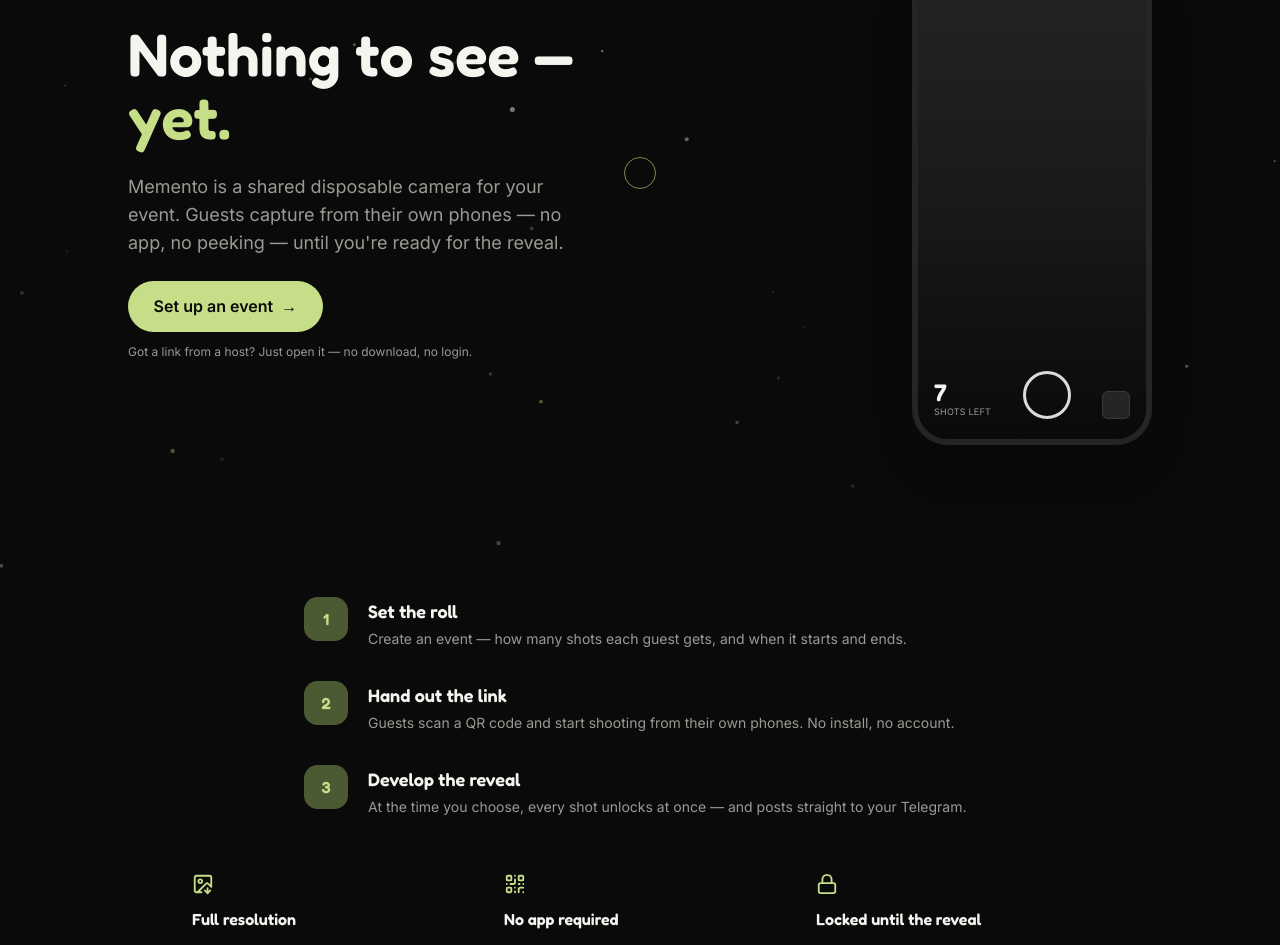
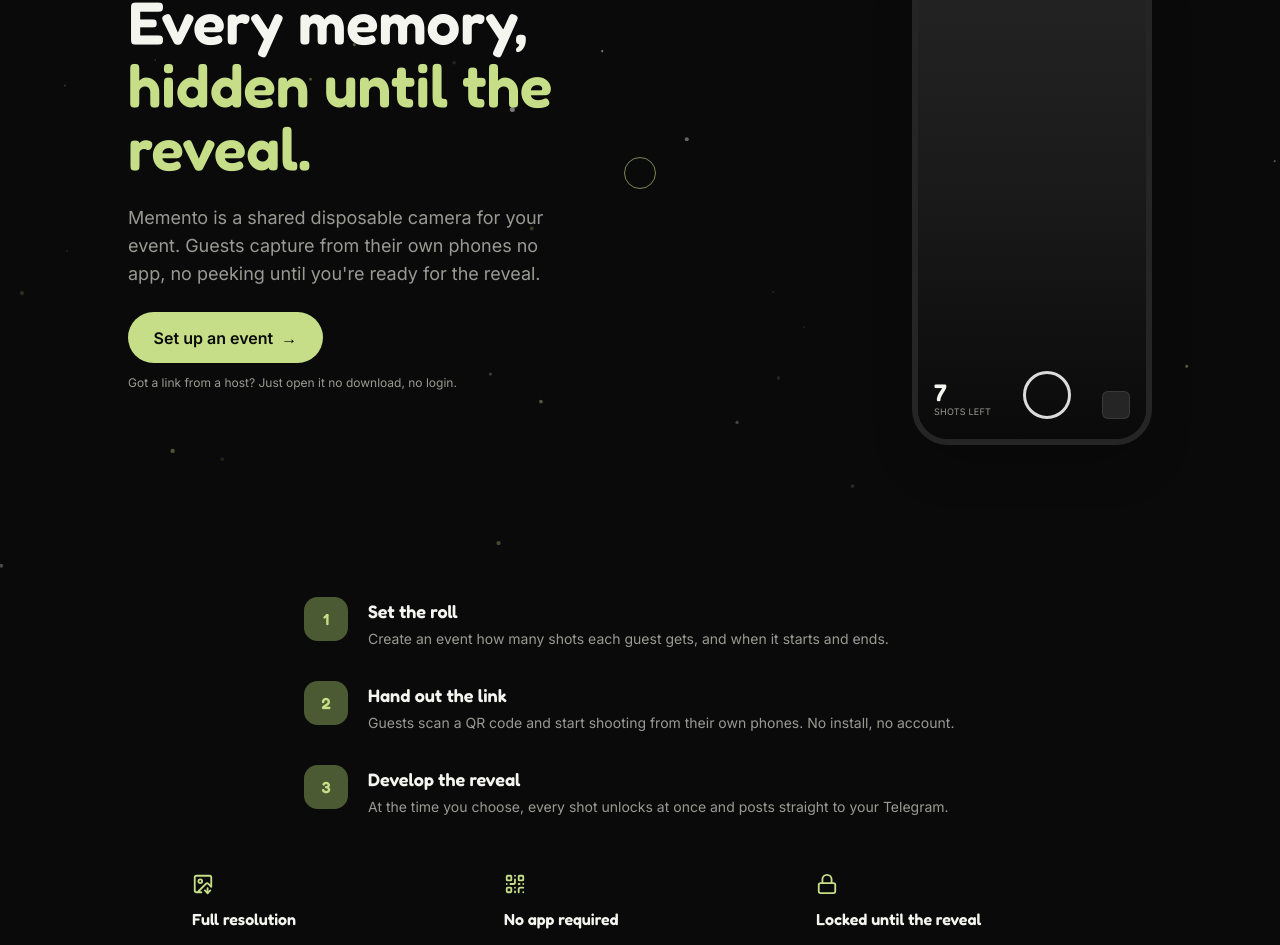
Before and after one commit to BegnaTefera/memento, a Next.js app: page / in a window 1280 px wide. Shown: the part 227-1172 px from the top of the page. Built offline with nearby package versions, Linux system fonts and the light colour scheme.

Commit message:
Make changes to the home page

```diff
--- a/src/app/host/page.tsx
+++ b/src/app/host/page.tsx
@@ -1,6 +1,7 @@
 "use client";
 
 import { useEffect, useState } from "react";
+import Link from "next/link";
 import {
   GoogleAuthProvider,
   onAuthStateChanged,
@@ -142,7 +143,14 @@
   return (
     <main className="flex-1 p-6 flex flex-col items-center gap-6">
       <div className="w-full max-w-2xl flex items-center justify-between">
-        <span className="font-display text-xl font-semibold text-text-hi">Memento</span>
+        <Link
+          href="/"
+          data-cursor-hover
+          className="font-display text-xl font-semibold text-text-hi hover:text-accent transition"
+          aria-label="Go to Memento home"
+        >
+          Memento
+        </Link>
         <button data-cursor-hover onClick={() => signOut(auth)} className="text-sm text-text-lo hover:text-text-hi transition">
           Sign out
         </button>
@@ -545,7 +553,7 @@
               <input
                 value={telegramLookup}
                 onChange={(e) => setTelegramLookup(e.target.value)}
-                placeholder="@mychannel or https://t.me/mychannel"
+                placeholder="@mychannel"
                 className="input"
               />
             </Field>
--- a/src/app/page.tsx
+++ b/src/app/page.tsx
@@ -53,12 +53,12 @@
             className="flex flex-col gap-6 text-left"
           >
             <h1 className="font-display text-5xl md:text-6xl font-semibold leading-[1.05] text-text-hi">
-              Nothing to see —<br />
-              <span className="text-accent">yet.</span>
+              Every memory,<br />
+              <span className="text-accent">hidden until the reveal.</span>
             </h1>
             <p className="max-w-md text-text-lo text-lg">
               Memento is a shared disposable camera for your event. Guests capture
-              from their own phones — no app, no peeking — until you&apos;re ready
+              from their own phones   no app, no peeking   until you&apos;re ready
               for the reveal.
             </p>
             <div className="flex flex-col items-start gap-3">
@@ -69,7 +69,7 @@
                 </Link>
               </MagneticWrap>
               <p className="text-xs text-text-lo">
-                Got a link from a host? Just open it — no download, no login.
+                Got a link from a host? Just open it   no download, no login.
               </p>
             </div>
           </motion.div>
@@ -95,7 +95,7 @@
           <HowStep
             number={1}
             title="Set the roll"
-            desc="Create an event — how many shots each guest gets, and when it starts and ends."
+            desc="Create an event   how many shots each guest gets, and when it starts and ends."
           />
           <HowStep
             number={2}
@@ -105,11 +105,11 @@
           <HowStep
             number={3}
             title="Develop the reveal"
-            desc="At the time you choose, every shot unlocks at once — and posts straight to your Telegram."
+            desc="At the time you choose, every shot unlocks at once   and posts straight to your Telegram."
           />
         </motion.section>
 
-        {/* ── Features — plain, no card boxes ───────────────── */}
+        {/* ── Features   plain, no card boxes ───────────────── */}
         <motion.section
           initial="hidden"
           whileInView="show"
@@ -120,7 +120,7 @@
           <FeatureItem
             icon={<ImageDown size={22} />}
             title="Full resolution"
-            desc="Captures at your camera's real resolution, not a compressed preview — good enough to print."
+            desc="Captures at your camera's real resolution, not a compressed preview   good enough to print."
           />
           <FeatureItem
             icon={<QrCode size={22} />}
@@ -130,7 +130,7 @@
           <FeatureItem
             icon={<Lock size={22} />}
             title="Locked until the reveal"
-            desc="Nobody — including you — sees a single photo before the moment you choose."
+            desc="Nobody   including you   sees a single photo before the moment you choose."
           />
         </motion.section>
       </main>
@@ -144,7 +144,7 @@
   );
 }
 
-/** A simplified phone frame showing our own guest-capture screen — the
+/** A simplified phone frame showing our own guest-capture screen   the
  * actual product, not decorative illustration. */
 function PhoneMockup() {
   return (
```
